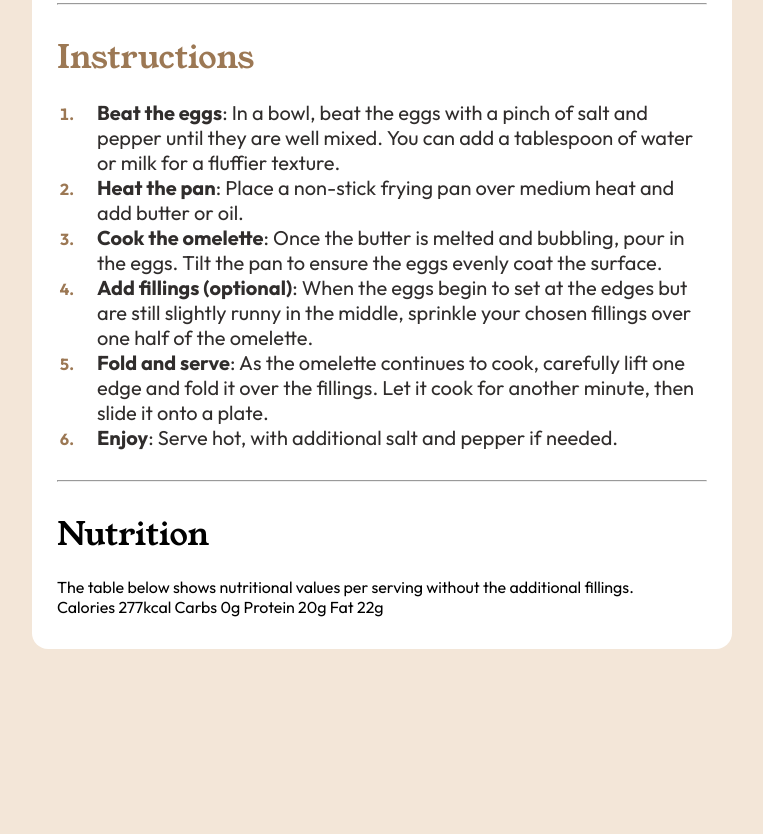
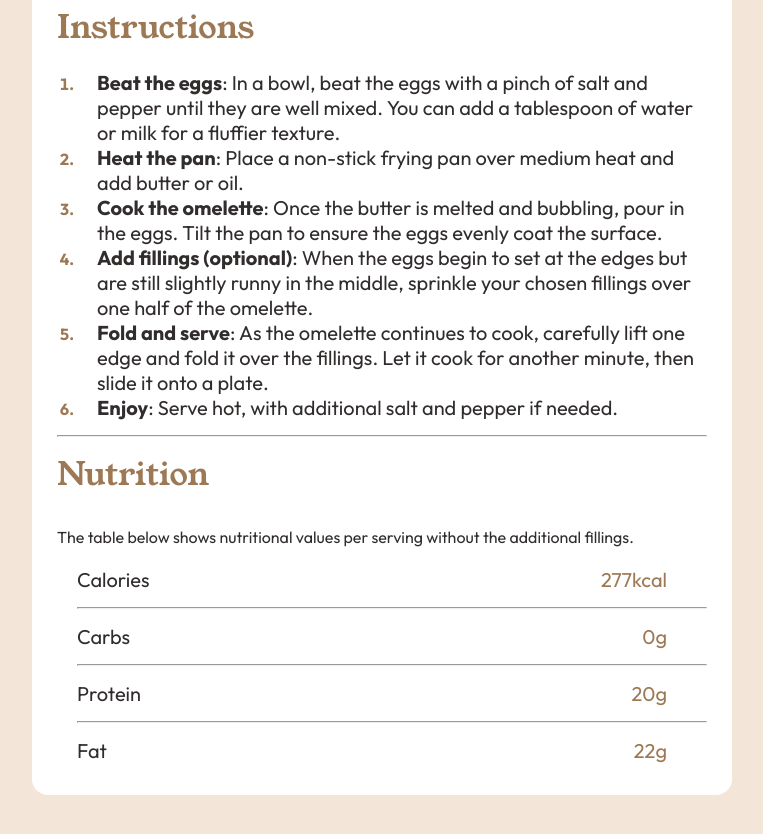
Before and after one commit to Ryoto-stack/recipe, a plain HTML site: page index.html in a window 1280 px wide. Shown: the part 915-1749 px from the top of the page, without its empty margins (258-1021 px from the left). Before the commit the page ends 1624 px from the top, so only its background shows below. Drawn offline with Linux system fonts and the light colour scheme.

Commit message:
nutritions

```diff
--- a/index.html
+++ b/index.html
@@ -101,14 +101,35 @@
           </ol>
         </div>
         <hr>
-        <div>
+        <div class="nutrition">
           <h1>
           Nutrition
           </h1>
-          The table below shows nutritional values per serving without
-          the additional fillings.
+          <p>The table below shows nutritional values per serving without
+            the additional fillings.</p>
         </div>
-        <div>Calories 277kcal Carbs 0g Protein 20g Fat 22g</div>
+        <div class="grams"><span>
+          <dl>
+            <dt>Calories</dt>
+            <dd>277kcal</dd>
+          </dl>
+          <hr>
+          <dl>
+            <dt>Carbs</dt>
+            <dd>0g</dd>
+          </dl>
+          <hr>
+          <dl>
+            <dt>Protein</dt>
+            <dd>20g</dd>
+          </dl>
+          <hr>
+          <dl>
+            <dt>Fat</dt>
+            <dd>22g</dd>
+          </dl>
+          </span>
+        </div>
       </section>
     </main>
   </body>
--- a/styles.css
+++ b/styles.css
@@ -76,7 +76,7 @@ ul,ol {
     color: purple
 }
 
-.ingredients, .instructions {
+.ingredients, .instructions, .nutrition {
     color: hsl(30, 30%, 47%);
 }
 
@@ -88,6 +88,20 @@ span {
 }
 
 hr {
-    margin-top: 30px;
-    margin-bottom: 30px;
+    margin-top: 15px;
+    margin-bottom: 15px;
 }
+.nutrition p{
+    color: hsl(24, 5%, 18%);
+}
+
+.grams dl {
+    display: flex;
+    justify-content: space-between;
+    font-weight: 400;
+}
+
+.grams dd {
+    margin-right: 40px;
+    color: hsl(30, 30%, 47%);
+}
```
